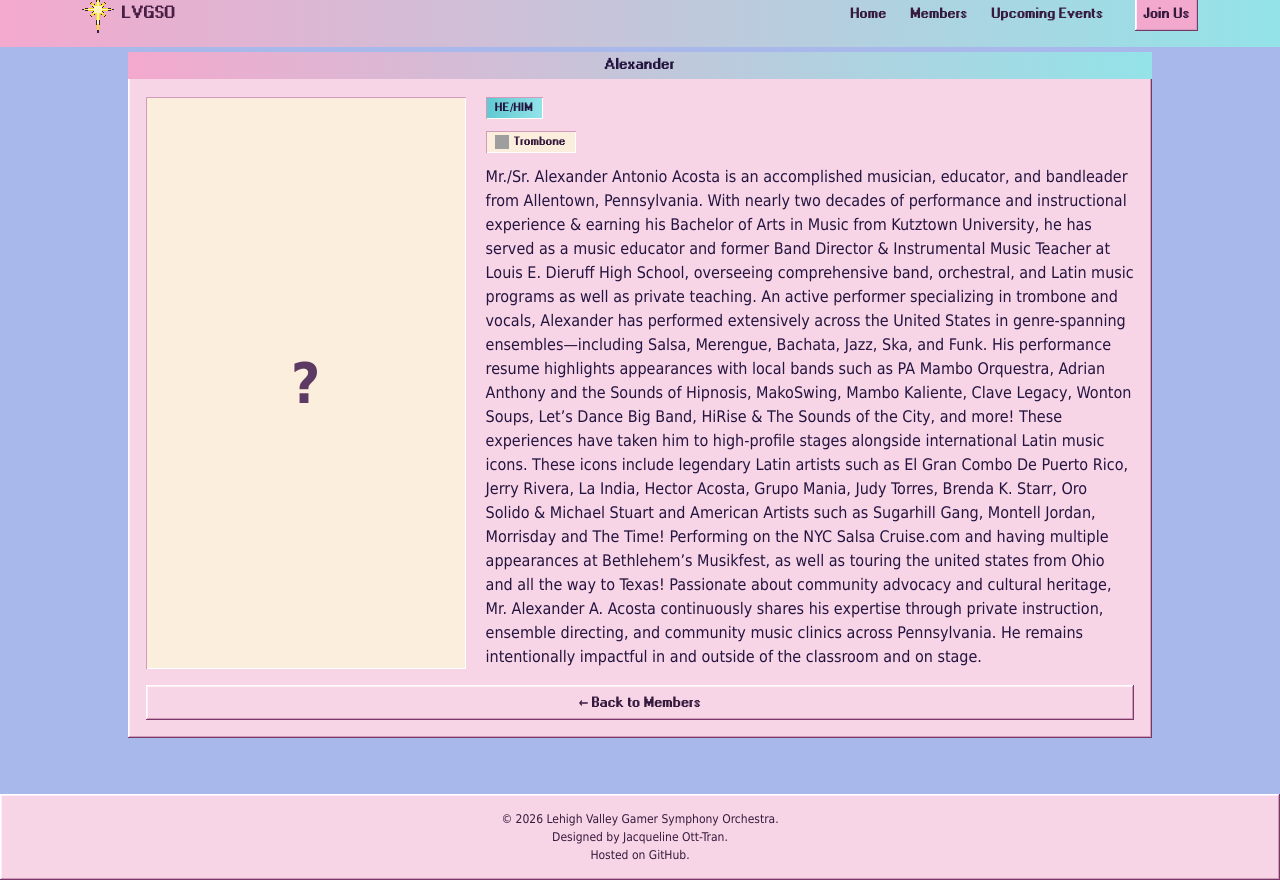
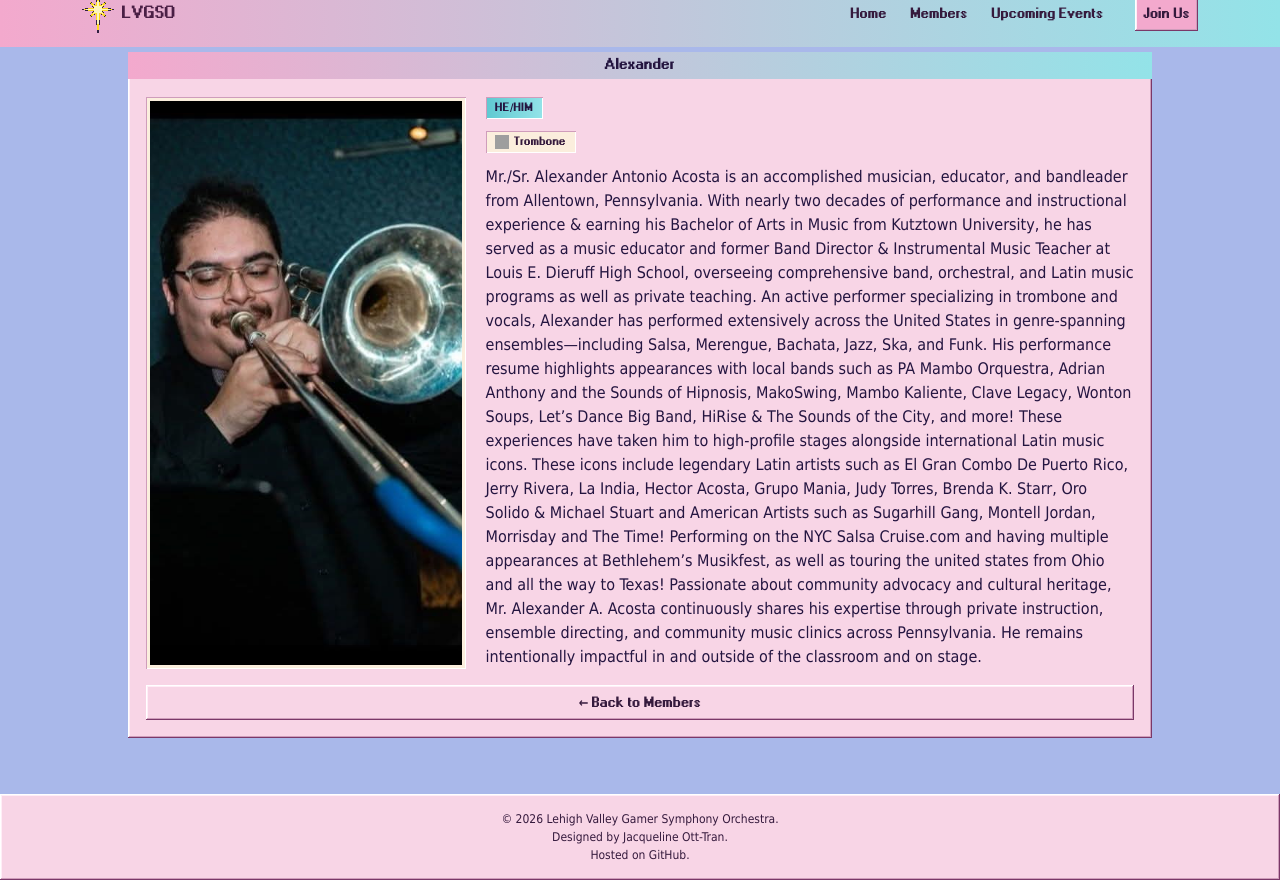
Before and after one commit to Jacquelinett/lvgso-website, a Jekyll site: the page built from _members/alexander-acosta.md, in a window 1280 px wide and 900 px high, scrolled down 627 px, cut to the strip 20-900 px from the top of the window. Built offline with Jekyll 4.4.1, drawn with Linux system fonts in a browser that asks for light colours; grey boxes are pictures that could not be loaded.

Commit message:
add alex image

```diff
--- a/_members/alexander-acosta.md
+++ b/_members/alexander-acosta.md
@@ -3,7 +3,7 @@ layout: member
 order: 7
 name: "Alexander"
 pronouns: "he/him"
-portrait: ""
+portrait: "/assets/img/portraits/AlexPortrait.png"
 sprite: ""
 instruments:
   - "Trombone"
```
Also changed, not shown: assets/img/portraits/AlexPortrait.png (added).
